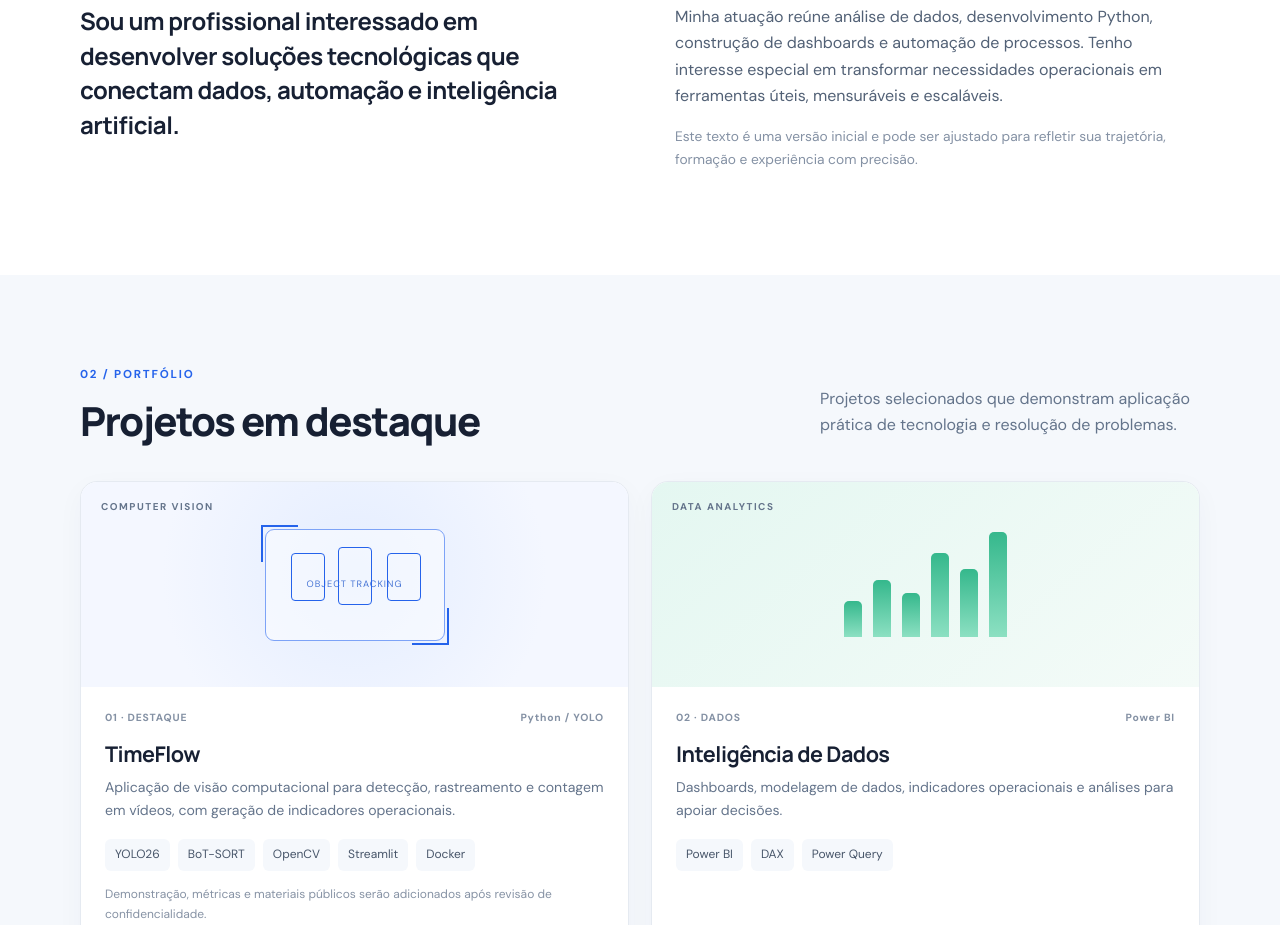
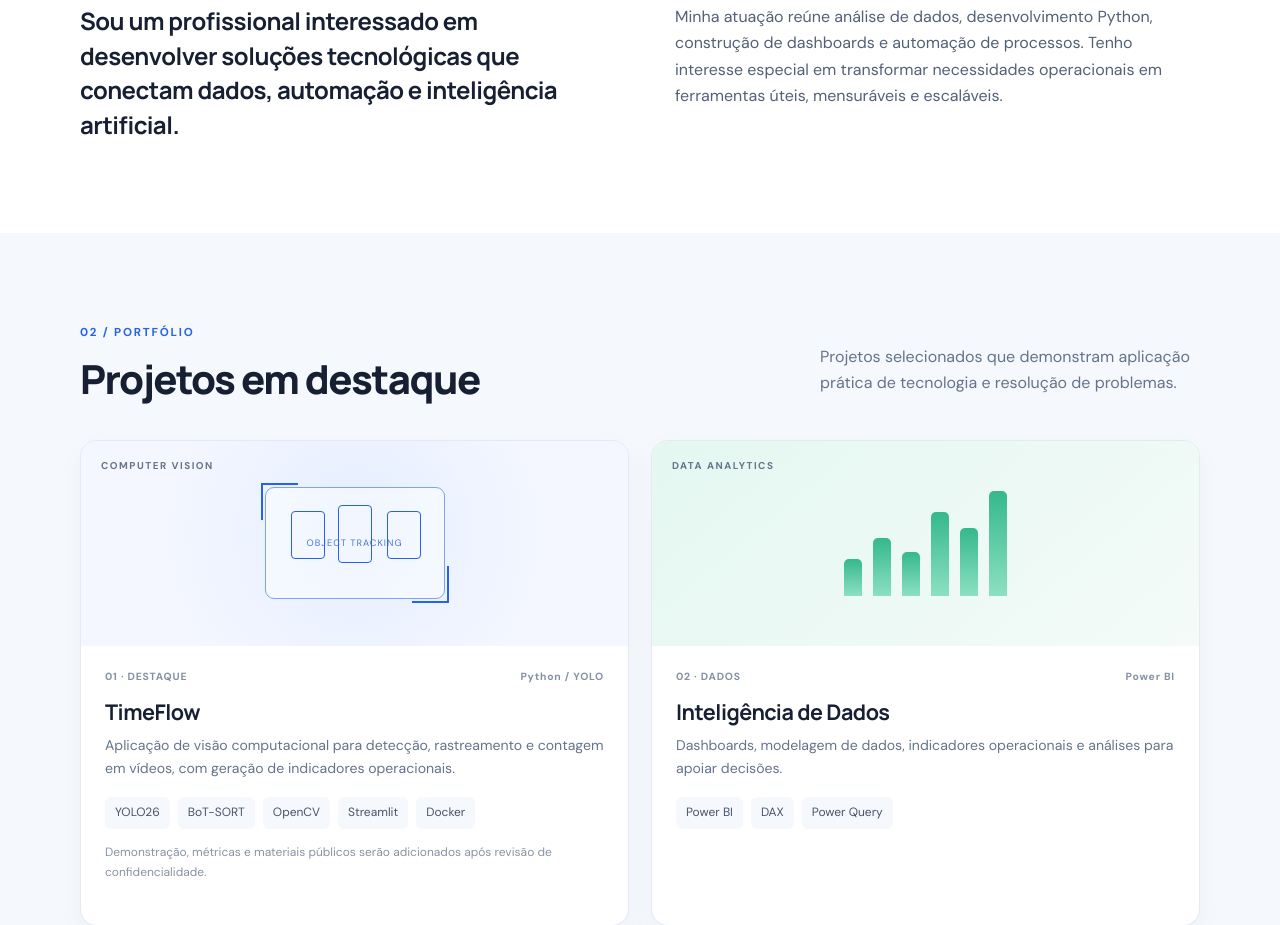
Before and after one commit to FSAzevedo9/FSAzevedo9.github.io, a plain HTML site: page index.html in a window 1280 px wide. Shown: the part 1000-1925 px from the top of the page. Drawn offline with Linux system fonts and the light colour scheme.

Commit message:
Ajustes de texto

```diff
--- a/index.html
+++ b/index.html
@@ -52,7 +52,7 @@
         <p class="about-lead">Sou um profissional interessado em desenvolver soluções tecnológicas que conectam dados, automação e inteligência artificial.</p>
         <div class="about-detail">
           <p>Minha atuação reúne análise de dados, desenvolvimento Python, construção de dashboards e automação de processos. Tenho interesse especial em transformar necessidades operacionais em ferramentas úteis, mensuráveis e escaláveis.</p>
-          <p class="muted">Este texto é uma versão inicial e pode ser ajustado para refletir sua trajetória, formação e experiência com precisão.</p>
+          <p class="muted"></p>
         </div>
       </div>
     </section>
```
